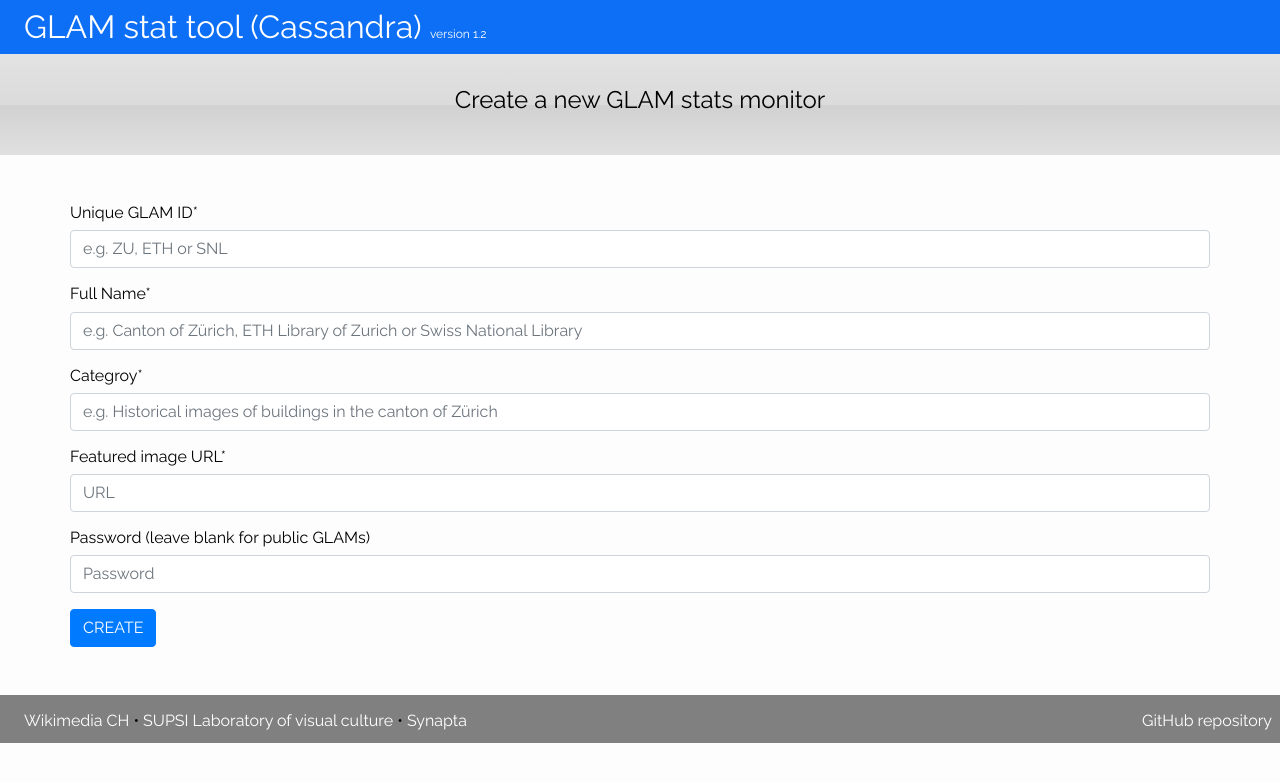
After one commit to synapta/cassandra-GLAM-tools, a Python web app: template app/pages/views/new-glam.html in a window 1280 px wide. The commit adds this page. Shown: the top 782 px of the page. Run offline with Jinja, Linux system fonts and the light colour scheme; the template is opened without the code that fills it, so the values that code supplies are empty; some libraries are stand-ins or nearby versions.

Commit message:
add new glam page

```diff
--- /dev/null
+++ b/app/pages/admin-functions.js
@@ -0,0 +1,40 @@
+// // Create NEW glam
+$(function() {
+  $('#create-new-glam-button').click(function(e) {
+    if (validateGlam()) {
+      e.preventDefault();
+      let glamData = {
+        "name": $('#glamID').val(),
+        "fullname": $('#glamFullName').val(),
+        "category": $('#glamCategory').val(),
+        "image": $('#featuredImageURL').val(),
+        "password": $('#glamPassword').val()
+      };
+
+      $.ajax({
+        type: "POST",
+        url:'/api/admin/glams',
+        headers: { "Content-Type": "application/json" },
+        data: JSON.stringify(glamData),
+        success: function(data) {
+          $('#wrong-glam').fadeOut(200);
+          $('#new-glam-form').fadeOut(200, function() {
+            $('#success-glam').fadeIn(200);
+          });
+        },
+        error: function(err) {
+          $('#wrong-glam').hide();
+          $('#wrong-glam').fadeIn(200);
+        }
+      });
+    }
+  });
+});
+
+function validateGlam() {
+  if ($('#glamID').val() === "") return false;
+  if ($('#glamFullName').val() === "") return false;
+  if ($('#glamCategory').val() === "") return false;
+  if ($('#featuredImageURL').val() === "") return false;
+  return true;
+}
--- a/app/pages/assets/style/style.css
+++ b/app/pages/assets/style/style.css
@@ -31,6 +31,20 @@ body {
 
 a {
   color: #0645AD;
+}
+
+.error-message {
+  color: #C62921;
+  background-color: rgba(255, 199, 191, 0.8);
+  border-radius: 5px;
+  padding: 15px;
+}
+
+.success-message {
+  color: #425d22;
+  background-color: #e3f1c4;
+  border-radius: 5px;
+  padding: 15px;
 }
 
 .top_bar {
--- /dev/null
+++ b/app/pages/views/new-glam.html
@@ -0,0 +1,109 @@
+<!DOCTYPE html>
+<html>
+
+<head>
+	<title>GLAM stat tool (Cassandra)</title>
+	<meta name="viewport" content="width=device-width, initial-scale=1.0">
+	<meta charset="utf-8">
+	<meta http-equiv="Access-Control-Allow-Origin" content="*" />
+	<link rel="stylesheet" href="https://maxcdn.bootstrapcdn.com/bootstrap/4.0.0/css/bootstrap.min.css" />
+	<link rel="stylesheet" href="/assets/style/style.css" />
+	<link rel="stylesheet" href="/assets/style/homepage.css" />
+	<link href="https://fonts.googleapis.com/css?family=Raleway" rel="stylesheet">
+	<style media="screen">
+		.error-message {
+
+	}
+
+	.success-message {
+
+	}
+	</style>
+</head>
+
+<body>
+	<header id="topbar" class="top_bar">
+		<div>
+			<h1>
+				<a href="/">GLAM stat tool (Cassandra)</a>
+			</h1>
+			<span style="color:white; font-size:12px;">version 1.2</span>
+		</div>
+	</header>
+
+	<main>
+		<section id="cover">
+			<div class="container">
+				<h2>
+					Create a new GLAM stats monitor
+				</h2>
+			</div>
+		</section>
+		<section>
+			<div class="container">
+				<div class="row">
+					<div class="col-12 my-5">
+						<div id="wrong-glam" class="error-message mb-4" style="display:none;">
+							<h3>OOPS! Something went wrong. Check the following things</h3>
+							<ul>
+								<li><b>GLAM ID</b> must be unique (there cannot be another GLAM with the same ID)</li>
+								<li><b>GLAM ID</b> cannot include spaces</li>
+								<li><b>Image URL</b> must be a valid URL (stars with <i>http://</i> or <i>https://</i>)</li>
+							</ul>
+						</div>
+						<div id="success-glam" class="success-message mb-4" style="display:none;">
+							<h3>New glam added correctly</h3>
+						</div>
+						<form id="new-glam-form" name="new-glam">
+							<div class="form-group">
+								<label for="glamID">Unique GLAM ID*</label>
+								<input type="text" class="form-control" id="glamID" aria-describedby="emailHelp" placeholder="e.g. ZU, ETH or SNL" required />
+							</div>
+							<div class="form-group">
+								<label for="glamFullName">Full Name*</label>
+								<input type="text" class="form-control" id="glamFullName" placeholder="e.g. Canton of Zürich, ETH Library of Zurich or Swiss National Library" required />
+							</div>
+							<div class="form-group">
+								<label for="glamCategory">Categroy*</label>
+								<input type="text" class="form-control" id="glamCategory" placeholder="e.g. Historical images of buildings in the canton of Zürich" required />
+							</div>
+							<div class="form-group">
+								<label for="featuredImageURL">Featured image URL*</label>
+								<input type="text" class="form-control" id="featuredImageURL" placeholder="URL" required />
+							</div>
+							<div class="form-group">
+								<label for="glamPassword">Password (leave blank for public GLAMs)</label>
+								<input type="password" class="form-control" id="glamPassword" placeholder="Password">
+							</div>
+							<button id="create-new-glam-button" class="btn btn-primary">CREATE</button>
+						</form>
+					</div>
+				</div>
+			</div>
+		</section>
+	</main>
+
+	<footer class="footer_home">
+		<section class="">
+			<span>
+				<a href="https://www.wikimedia.ch/" target="blank" title="Wikimedia CH">Wikimedia CH</a>
+			</span>
+			<span>
+				&bull;
+				<a href="http://www.supsi.ch/lcv" target="blank" title="SUPSI Laboratory of visual culture">SUPSI Laboratory of visual culture</a>
+			</span>
+			<span>
+				&bull;
+				<a href="https://synapta.it/" target="blank" title="Synapta">Synapta</a>
+			</span>
+			<div style="text-align:right;float:right">
+				<a href="https://github.com/synapta/cassandra-GLAM-tools" target="blank" title="GitHub repository">GitHub repository</a>
+			</div>
+		</section>
+	</footer>
+	<script type="text/javascript" src="/assets/bower_components/jquery/dist/jquery.min.js"></script>
+	<script type="text/javascript" src="https://stackpath.bootstrapcdn.com/bootstrap/4.0.0/js/bootstrap.bundle.min.js"></script>
+	<script type="text/javascript" src="/admin-functions.js"></script>
+</body>
+
+</html>
```
Also changed, not shown: app/routes.js (+9 -1 lines).
